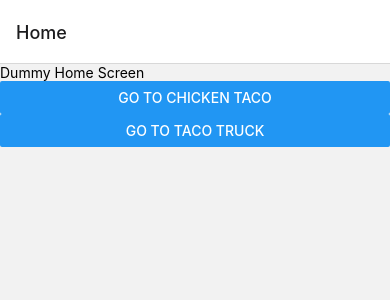
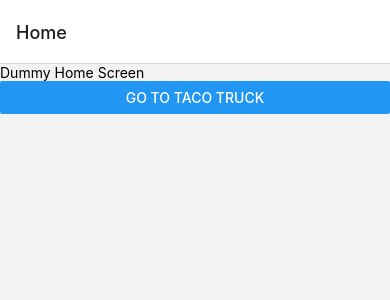
Before and after one commit to BlackCubes/foodtrucks-django-react-native, a React Native app in the folder client/: screen / in a window 390 px wide. Shown: the top 300 px of the page. Built offline with nearby package versions, Linux system fonts and the light colour scheme.

Commit message:
refactor(router): remove button to route to product details

```diff
--- a/client/router/index.js
+++ b/client/router/index.js
@@ -11,14 +11,6 @@ const Home = ({ navigation }) => {
     <View>
       <Text>Dummy Home Screen</Text>
 
-      <Button
-        title="Go to Chicken Taco"
-        onPress={() => {
-          navigation.push('Product Details', {
-            slug: 'chicken-taco',
-          });
-        }}
-      />
       <Button
         title="Go to Taco Truck"
         onPress={() => {
```
